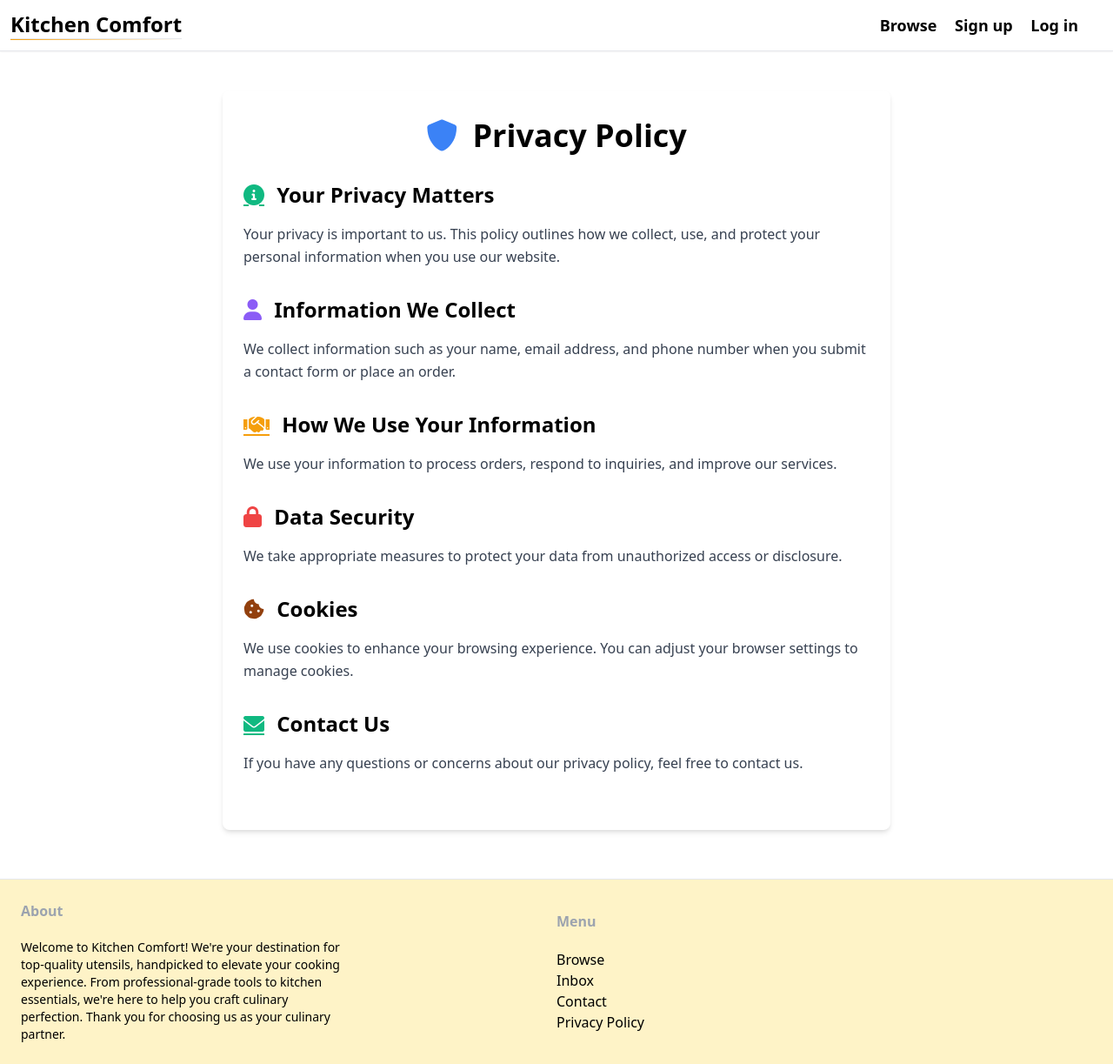
After one commit to mrrmartin01/kitchen_haven, a Django app: page /policy/ in a window 1280 px wide. The commit adds this page. Shown: the whole page at 87% size. Run offline with Django 4.2, Linux system fonts and the light colour scheme.

Commit message:
added privacy policy etc...

```diff
--- a/core/templates/core/base.html
+++ b/core/templates/core/base.html
@@ -5,6 +5,7 @@
     <meta http-equiv="X-UA-Compatible" content="IE=edge" />
     <meta name="viewport" content="width=device-width, initial-scale=1.0" />
     <title>{% block title %} {% endblock %}| Kitchen Comfort</title>
+    <link rel="stylesheet" href="https://cdnjs.cloudflare.com/ajax/libs/font-awesome/6.0.0-beta3/css/all.min.css">
     <link
       href="https://cdn.jsdelivr.net/npm/tailwindcss@2.2.19/dist/tailwind.min.css"
       rel="stylesheet"
@@ -139,9 +140,16 @@
             <ul class="">
                 <li>
                     <a
-                        href="#"
+                        href="{% url 'item:items' %}"
                         class="text-md text-teal-500 hover:text-teal-700"
-                        >About</a
+                        >Browse</a
+                    >
+                </li>
+                <li>
+                    <a
+                        href="{% url 'conversation:inbox' %}"
+                        class="text-md text-teal-500 hover:text-teal-700"
+                        >Inbox</a
                     >
                 </li>
                 <li>
@@ -153,16 +161,9 @@
                 </li>
                 <li>
                     <a
-                        href="#"
+                        href="{% url 'core:policy' %}"
                         class="text-md text-teal-500 hover:text-teal-700"
                         >Privacy Policy</a
-                    >
-                </li>
-                <li>
-                    <a
-                        href="#"
-                        class="text-md text-teal-500 hover:text-teal-700"
-                        >Terms of Use</a
                     >
                 </li>
             </ul>
--- /dev/null
+++ b/core/templates/core/policy.html
@@ -0,0 +1,51 @@
+{% extends 'core/base.html' %}
+{% block title %}Privacy Policy{% endblock %}
+{% block content %}
+<div class="max-w-3xl mx-auto mt-8 px-6 py-8 bg-white shadow-md rounded-lg">
+
+  <h1 class="text-4xl font-semibold mb-8 text-center"><i class="fas fa-shield-alt mr-2 text-blue-500"></i> Privacy Policy</h1>
+
+  <div class="mb-8">
+    <h2 class="text-2xl font-semibold mb-4"><i class="fas fa-info-circle mr-2 text-green-500 underline"></i> Your Privacy Matters</h2>
+    <p class="text-gray-700 leading-relaxed">
+      Your privacy is important to us. This policy outlines how we collect, use, and protect your personal information when you use our website.
+    </p>
+  </div>
+
+  <div class="mb-8">
+    <h2 class="text-2xl font-semibold mb-4"><i class="fas fa-user mr-2 text-purple-500 "></i> Information We Collect</h2>
+    <p class="text-gray-700 leading-relaxed">
+      We collect information such as your name, email address, and phone number when you submit a contact form or place an order.
+    </p>
+  </div>
+
+  <div class="mb-8">
+    <h2 class="text-2xl font-semibold mb-4"><i class="fas fa-handshake mr-2 text-yellow-500 underline"></i> How We Use Your Information</h2>
+    <p class="text-gray-700 leading-relaxed">
+      We use your information to process orders, respond to inquiries, and improve our services.
+    </p>
+  </div>
+
+  <div class="mb-8">
+    <h2 class="text-2xl font-semibold mb-4"><i class="fas fa-lock mr-2 text-red-500 "></i> Data Security</h2>
+    <p class="text-gray-700 leading-relaxed">
+      We take appropriate measures to protect your data from unauthorized access or disclosure.
+    </p>
+  </div>
+
+  <div class="mb-8">
+    <h2 class="text-2xl font-semibold mb-4"><i class="fas fa-cookie-bite mr-2 text-yellow-800 "></i> Cookies</h2>
+    <p class="text-gray-700 leading-relaxed">
+      We use cookies to enhance your browsing experience. You can adjust your browser settings to manage cookies.
+    </p>
+  </div>
+
+  <div class="mb-8">
+    <h2 class="text-2xl font-semibold mb-4"><i class="fas fa-envelope mr-2 text-green-500 underline"></i> Contact Us</h2>
+    <p class="text-gray-700 leading-relaxed">
+      If you have any questions or concerns about our privacy policy, feel free to contact us.
+    </p>
+  </div>
+
+</div>
+{% endblock %}
--- a/core/urls.py
+++ b/core/urls.py
@@ -1,16 +1,17 @@
+# urls.py for core app
+from django.urls import path
+from django.views.generic import TemplateView
+from . import views
 from django.contrib.auth import views as auth_views
-from django.urls import path
-from . import views
-
-
-from . import views
 from .forms import LoginForm
 
 app_name = 'core'
 
 urlpatterns = [
     path('', views.index, name='index'),
-    path('contact/', views.contact, name='contact'),
+    path('contact/', views.contact_view, name='contact'),
+    path('policy/', views.policy_view, name='policy'),
+    path('contact/success/', TemplateView.as_view(template_name="core/contact_success.html"), name='contact_success'),
     path('signup/', views.signup, name='signup'),
     path('login/', auth_views.LoginView.as_view(template_name='core/login.html', authentication_form=LoginForm), name='login'),
 ]
--- a/core/views.py
+++ b/core/views.py
@@ -1,28 +1,43 @@
+# views.py
+from django.core.mail import send_mail
 from django.shortcuts import render, redirect
-
+from django.conf import settings
 from item.models import Category, Item
-
 from .forms import SignUpForm
 
 def index(request):
-    items = Item.objects.filter(is_sold=False) [0:6]
+    items = Item.objects.filter(is_sold=False)[:6]
     categories = Category.objects.all()
-
     return render(request, 'core/index.html', {
         'categories': categories,
         'items': items,
     })
 
-def contact(request):
+def contact_view(request):
+    if request.method == 'POST':
+        name = request.POST['name']
+        email = request.POST['email']
+        message = request.POST['message']
+
+        # Prepare email
+        subject = f"Contact Form Submission from {name}"
+        message_body = f"Name: {name}\nEmail: {email}\n\nMessage:\n{message}"
+        from_email = settings.DEFAULT_FROM_EMAIL
+        recipient_list = ['***@mail.com']
+
+        # Send email
+        send_mail(subject, message_body, from_email, recipient_list)
+
+        # Redirect to a success page or show a success message
+        return redirect('core:contact_success')
+
     return render(request, 'core/contact.html')
 
 def signup(request):
     if request.method == 'POST':
         form = SignUpForm(request.POST)
-
         if form.is_valid():
             form.save()
-
             return redirect('/login/')
     else:
         form = SignUpForm()
@@ -30,3 +45,6 @@ def signup(request):
     return render(request, 'core/signup.html', {
         'form': form
     })
+
+def policy_view(request):
+    return render(request, 'core/policy.html')
--- a/puddle/urls.py
+++ b/puddle/urls.py
@@ -1,3 +1,4 @@
+# main urls.py
 from django.conf import settings
 from django.conf.urls.static import static
 from django.contrib import admin
```
Also changed, not shown: core/templates/core/success.html (added, +10 -0 lines), puddle/settings.py (+11 -0 lines).
